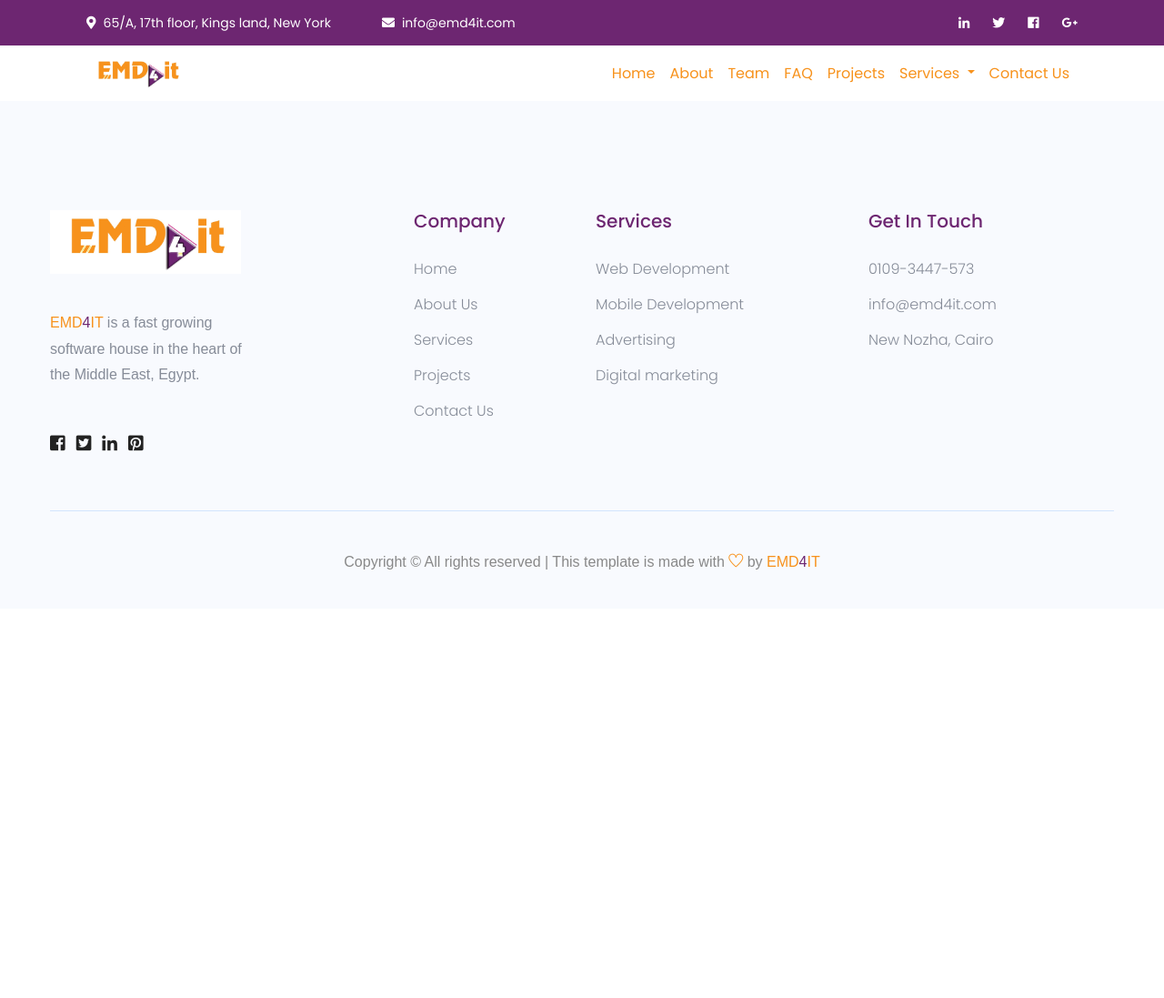
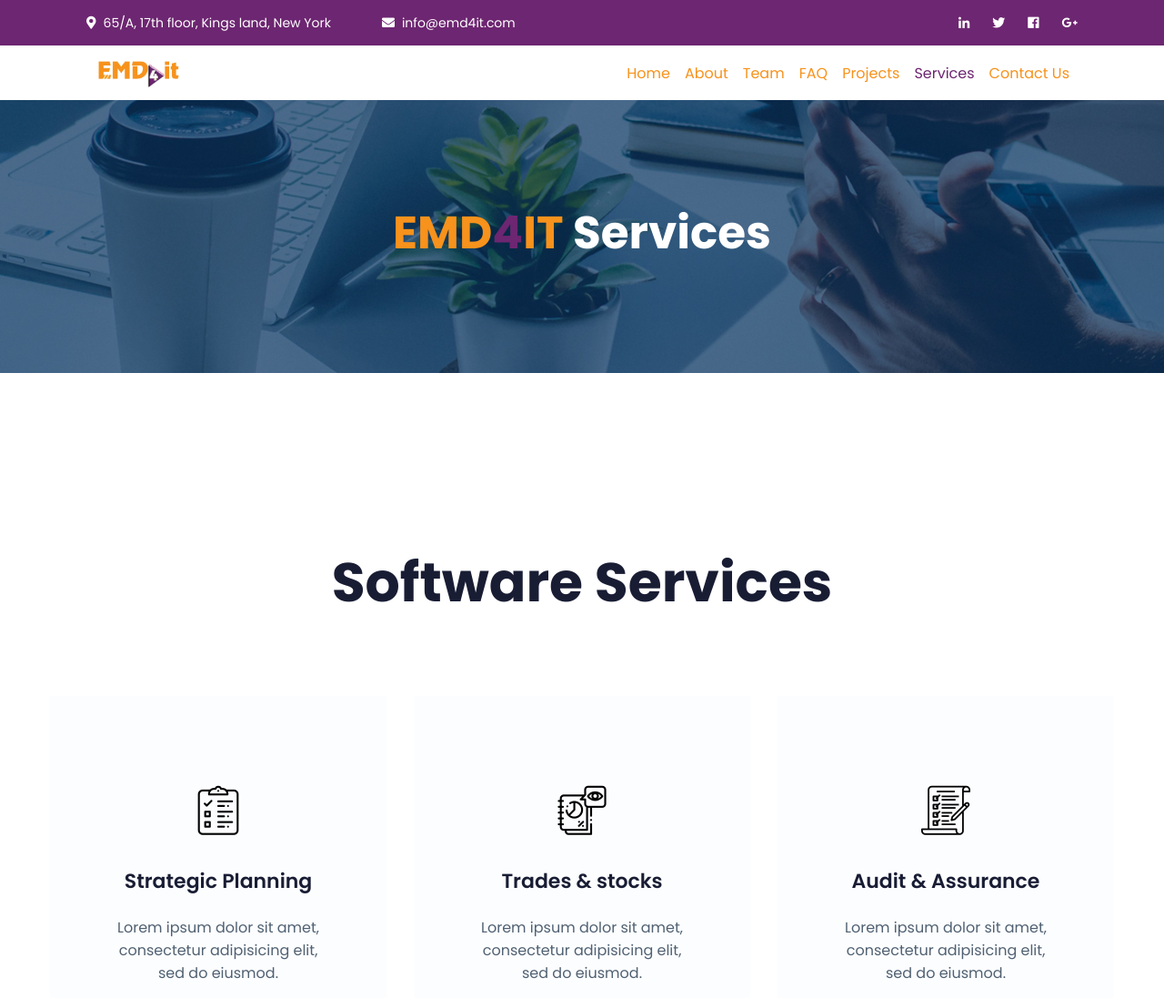
Before and after one commit to AmrMossad93/EMD4IT-Official-Website, an Angular app: page /services in a window 1280 px wide. Before the commit this address led to /. Shown: the top 1097 px of the page at 91% size. Before the commit the page ends 800 px from the top, so only its background shows below. Built offline with nearby package versions, Linux system fonts and the light colour scheme.

Commit message:
navigatio

```diff
--- a/src/app/LayOut/nav-bar/nav-bar.component.html
+++ b/src/app/LayOut/nav-bar/nav-bar.component.html
@@ -52,18 +52,21 @@
                 <li class="nav-item"  [routerLinkActive]="['active']" [routerLinkActiveOptions]="{exact: true}">
                   <a class="nav-link" routerLink="/projects">Projects</a>
                 </li>
-                <li class="nav-item dropdown"  [routerLinkActive]="['active']" [routerLinkActiveOptions]="{exact: true}">
-                  <a class="nav-link dropdown-toggle" href="#" id="navbarDropdown" role="button" data-toggle="dropdown"
-                     aria-haspopup="true" aria-expanded="false">
-                    Services
-                  </a>
-                  <div class="dropdown-menu" aria-labelledby="navbarDropdown">
-                    <a class="dropdown-item" routerLink="/service/advertising">Advertising</a>
-                    <a class="dropdown-item" routerLink="/service/marketing">Marketing</a>
-                    <div class="dropdown-divider"></div>
-                    <a class="dropdown-item" routerLink="/service/software-development">Software Development</a>
-                  </div>
+                <li class="nav-item"  [routerLinkActive]="['active']" [routerLinkActiveOptions]="{exact: true}">
+                  <a class="nav-link" routerLink="/services">Services</a>
                 </li>
+<!--                <li class="nav-item dropdown"  [routerLinkActive]="['active']" [routerLinkActiveOptions]="{exact: true}">-->
+<!--                  <a class="nav-link dropdown-toggle" href="#" id="navbarDropdown" role="button" data-toggle="dropdown"-->
+<!--                     aria-haspopup="true" aria-expanded="false">-->
+<!--                    Services-->
+<!--                  </a>-->
+<!--                  <div class="dropdown-menu" aria-labelledby="navbarDropdown">-->
+<!--                    <a class="dropdown-item" routerLink="/service/advertising">Advertising</a>-->
+<!--                    <a class="dropdown-item" routerLink="/service/marketing">Marketing</a>-->
+<!--                    <div class="dropdown-divider"></div>-->
+<!--                    <a class="dropdown-item" routerLink="/service#software-development">Software Development</a>-->
+<!--                  </div>-->
+<!--                </li>-->
                 <li class="nav-item"  [routerLinkActive]="['active']" [routerLinkActiveOptions]="{exact: true}">
                   <a class="nav-link" routerLink="/contact-us">Contact Us</a>
                 </li>
--- a/src/app/Pages/services-page/services-page.component.html
+++ b/src/app/Pages/services-page/services-page.component.html
@@ -15,14 +15,14 @@
 </div>
 
 
-<!-- services Area Start-->
-<div class="services-area section-padding2">
+<!-- Software Development services Area Start-->
+<div id="software-development" class="services-area section-padding2">
   <div class="container">
     <!-- section tittle -->
     <div class="row">
       <div class="col-lg-12">
         <div class="section-tittle text-center">
-          <h2>Our Services</h2>
+          <h2>Software Services</h2>
         </div>
       </div>
     </div>
@@ -69,7 +69,119 @@
     </div>
   </div>
 </div>
-<!-- services Area End-->
+<!-- Software Development services Area End-->
+
+<!-- Advertising services Area Start-->
+<div class="services-area section-padding2">
+  <div class="container">
+    <!-- section tittle -->
+    <div class="row">
+      <div class="col-lg-12">
+        <div class="section-tittle text-center">
+          <h2>Advertising Services</h2>
+        </div>
+      </div>
+    </div>
+    <div class="row">
+      <div class="col-xl-4 col-lg-4 col-md-6">
+        <div class="single-services text-center mb-30">
+          <div class="services-icon">
+            <span class="flaticon-checklist"></span>
+          </div>
+          <div class="services-caption">
+            <h4>Strategic Planning</h4>
+            <p>Lorem ipsum dolor sit amet, consectetur adipisicing elit, sed do eiusmod.</p>
+          </div>
+        </div>
+      </div>
+      <div class="col-xl-4 col-lg-4 col-md-6">
+        <div class="single-services text-center mb-30">
+          <div class="services-icon">
+            <span class="flaticon-audit"></span>
+          </div>
+          <div class="services-caption">
+            <h4>Trades & stocks</h4>
+            <p>Lorem ipsum dolor sit amet, consectetur adipisicing elit, sed do eiusmod.</p>
+          </div>
+        </div>
+      </div>
+      <div class="col-xl-4 col-lg-4 col-md-6">
+        <div class="single-services text-center mb-30">
+          <div class="services-icon">
+            <span class="flaticon-checklist-1"></span>
+          </div>
+          <div class="services-caption">
+            <h4>Audit & Assurance</h4>
+            <p>Lorem ipsum dolor sit amet, consectetur adipisicing elit, sed do eiusmod.</p>
+          </div>
+        </div>
+      </div>
+    </div>
+    <!-- button -->
+    <div class="row justify-content-center">
+      <div class="room-btn pt-50">
+        <a href="services.html" class="border-btn">More Services</a>
+      </div>
+    </div>
+  </div>
+</div>
+<!-- Advertising services Area End-->
+
+<!-- Marketing services Area Start-->
+<div class="services-area section-padding2">
+  <div class="container">
+    <!-- section tittle -->
+    <div class="row">
+      <div class="col-lg-12">
+        <div class="section-tittle text-center">
+          <h2>Marketing Services</h2>
+        </div>
+      </div>
+    </div>
+    <div class="row">
+      <div class="col-xl-4 col-lg-4 col-md-6">
+        <div class="single-services text-center mb-30">
+          <div class="services-icon">
+            <span class="flaticon-checklist"></span>
+          </div>
+          <div class="services-caption">
+            <h4>Strategic Planning</h4>
+            <p>Lorem ipsum dolor sit amet, consectetur adipisicing elit, sed do eiusmod.</p>
+          </div>
+        </div>
+      </div>
+      <div class="col-xl-4 col-lg-4 col-md-6">
+        <div class="single-services text-center mb-30">
+          <div class="services-icon">
+            <span class="flaticon-audit"></span>
+          </div>
+          <div class="services-caption">
+            <h4>Trades & stocks</h4>
+            <p>Lorem ipsum dolor sit amet, consectetur adipisicing elit, sed do eiusmod.</p>
+          </div>
+        </div>
+      </div>
+      <div class="col-xl-4 col-lg-4 col-md-6">
+        <div class="single-services text-center mb-30">
+          <div class="services-icon">
+            <span class="flaticon-checklist-1"></span>
+          </div>
+          <div class="services-caption">
+            <h4>Audit & Assurance</h4>
+            <p>Lorem ipsum dolor sit amet, consectetur adipisicing elit, sed do eiusmod.</p>
+          </div>
+        </div>
+      </div>
+    </div>
+    <!-- button -->
+    <div class="row justify-content-center">
+      <div class="room-btn pt-50">
+        <a href="services.html" class="border-btn">More Services</a>
+      </div>
+    </div>
+  </div>
+</div>
+<!-- Marketing services Area End-->
 
 
 <!-- Recent Area Start -->
--- a/src/app/app-routing.module.ts
+++ b/src/app/app-routing.module.ts
@@ -18,7 +18,7 @@ const routes: Routes = [
   {path: 'f-a-q', component: FAQPageComponent},
   {path: 'projects', component: ProjectsComponent},
   {path: 'projects/:id', component: ProjectDetailsComponent},
-  {path: 'service/:type', component: ServicesPageComponent},
+  {path: 'services', component: ServicesPageComponent},
 ];
 
 @NgModule({
```
